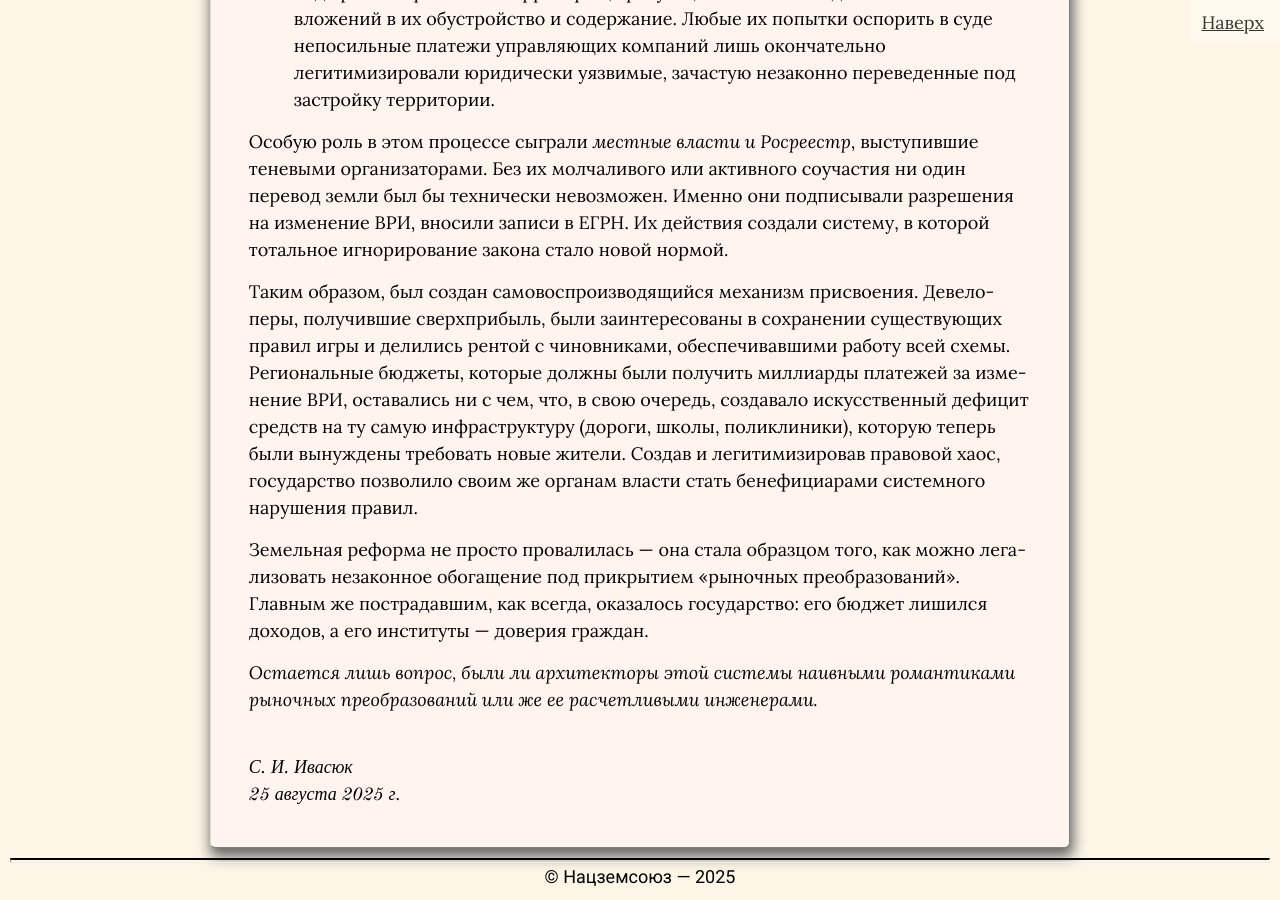
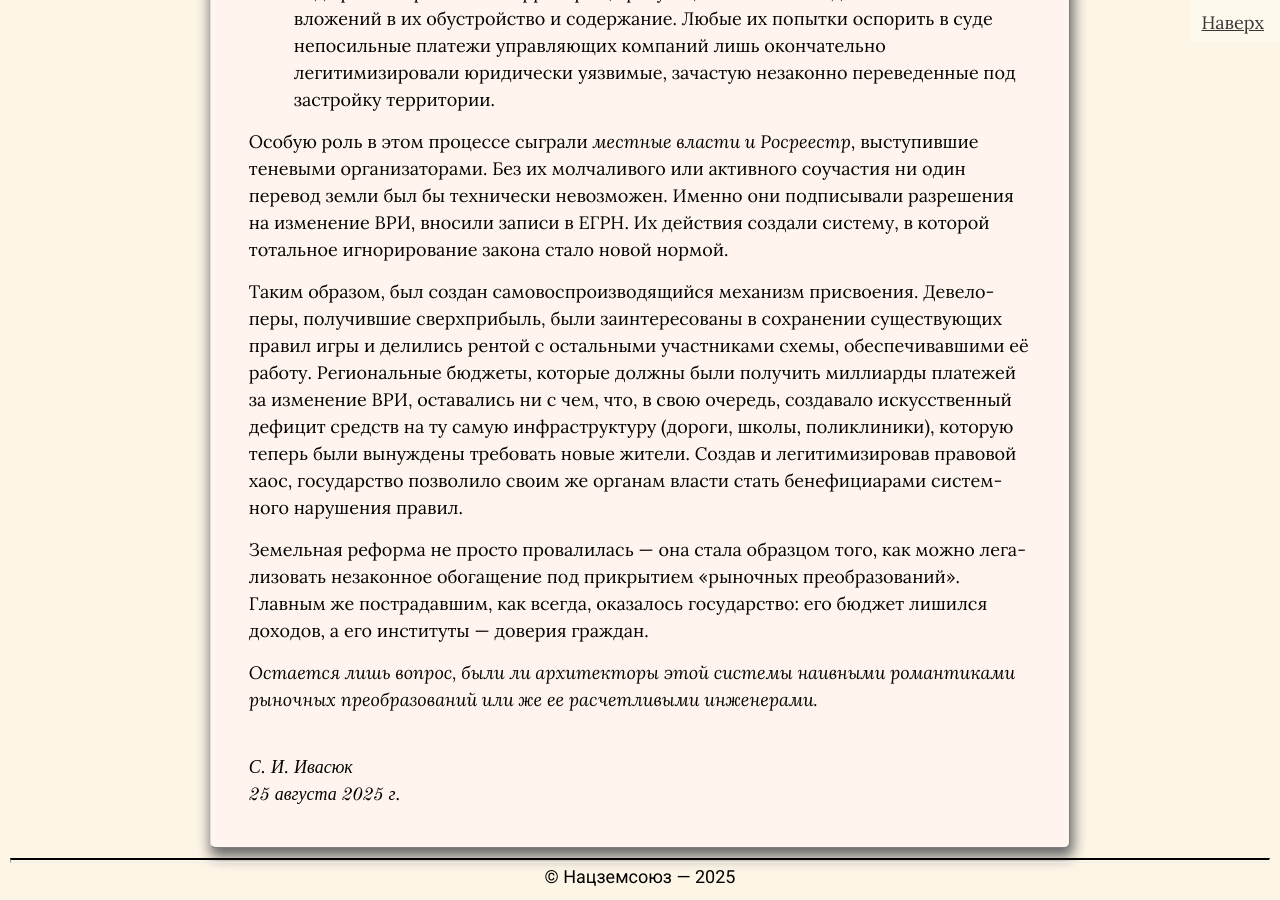
Before and after one commit to SergSi/land-use-art, a Jekyll site: the page built from _posts/2025-08-25-reforma.md, in a window 1280 px wide and 900 px high, scrolled down 10446 px. Built offline with Jekyll 4.4.1, drawn with Linux system fonts in a browser that asks for light colours; some web fonts are replaced.

Commit message:
Update 2025-08-25-reforma.md

```diff
--- a/_posts/2025-08-25-reforma.md
+++ b/_posts/2025-08-25-reforma.md
@@ -149,7 +149,7 @@ align: right
 
 Особую роль в этом процессе сыграли *местные власти и Росреестр*, выступившие теневыми организаторами. Без их молчаливого или активного соучастия ни один перевод земли был бы технически невозможен. Именно они подписывали разрешения на изменение ВРИ, вносили записи в ЕГРН. Их действия создали систему, в которой тотальное игнорирование закона стало новой нормой.
 
-Таким образом, был создан самовоспроизводящийся механизм присвоения. Девелоперы, получившие сверхприбыль, были заинтересованы в сохранении существующих правил игры и делились рентой с чиновниками, обеспечивавшими работу всей схемы. Региональные бюджеты, которые должны были получить миллиарды платежей за изменение ВРИ, оставались ни с чем, что, в свою очередь, создавало искусственный дефицит средств на ту самую инфраструктуру (дороги, школы, поликлиники), которую теперь были вынуждены требовать новые жители. Создав и легитимизировав правовой хаос, государство позволило своим же органам власти стать бенефициарами системного нарушения правил.
+Таким образом, был создан самовоспроизводящийся механизм присвоения. Девелоперы, получившие сверхприбыль, были заинтересованы в сохранении существующих правил игры и делились рентой с остальными участниками схемы, обеспечивавшими её работу. Региональные бюджеты, которые должны были получить миллиарды платежей за изменение ВРИ, оставались ни с чем, что, в свою очередь, создавало искусственный дефицит средств на ту самую инфраструктуру (дороги, школы, поликлиники), которую теперь были вынуждены требовать новые жители. Создав и легитимизировав правовой хаос, государство позволило своим же органам власти стать бенефициарами системного нарушения правил.
 
 Земельная реформа не просто провалилась — она стала образцом того, как можно легализовать незаконное обогащение под прикрытием «рыночных преобразований». Главным же пострадавшим, как всегда, оказалось государство: его бюджет лишился доходов, а его институты — доверия граждан.
 
```
